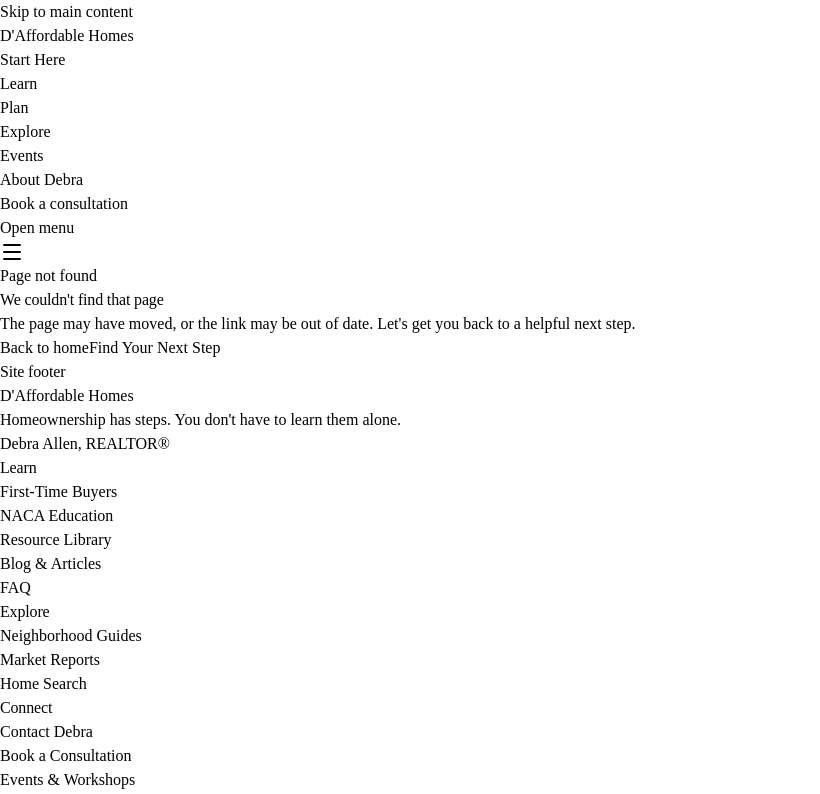
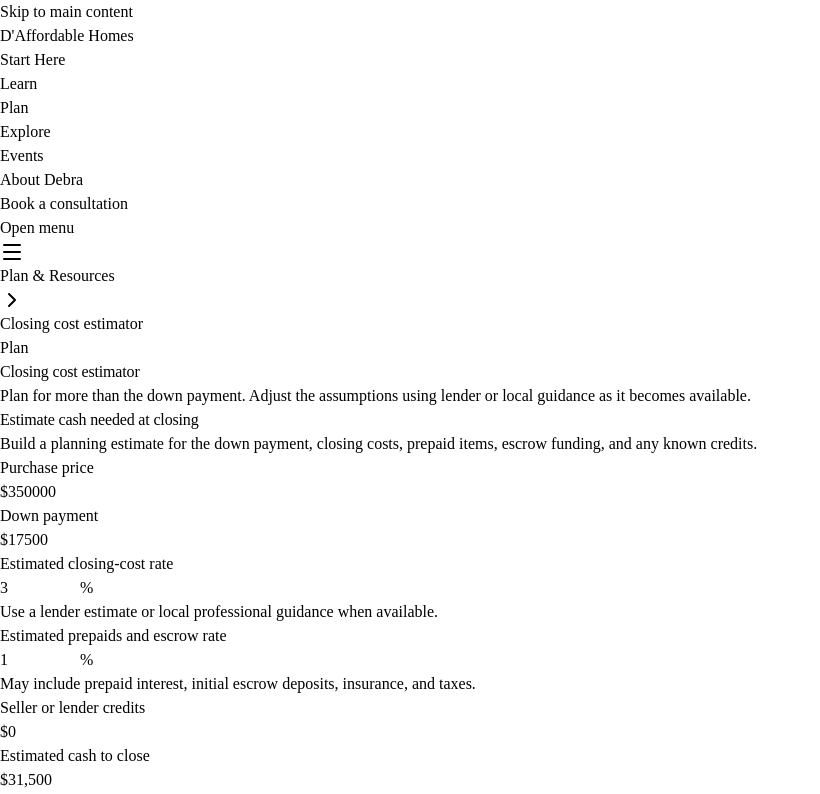
Before and after one commit to ebyron357/DAffordableHomes-Platform, a Next.js app in the folder apps/web/: page /resources/calculators/closing-costs in a window 1280 px wide. Before the commit this address had no page. Shown: the top 794 px of the page, without its empty margins (0-820 px from the left). Built offline with nearby package versions, Linux system fonts and the light colour scheme.

Commit message:
Add closing cost estimator page

```diff
--- /dev/null
+++ b/apps/web/app/resources/calculators/closing-costs/page.tsx
@@ -0,0 +1,29 @@
+import type { Metadata } from "next"
+import { ClosingCostCalculator } from "@/components/calculators/homebuyer-calculators"
+import { PageHeader } from "@/components/page/page-header"
+import { Section } from "@/components/page/section"
+
+export const metadata: Metadata = {
+  title: "Closing Cost Estimator",
+  description:
+    "Estimate cash needed at closing, including the down payment, closing costs, prepaid items, escrow funding, and known credits.",
+}
+
+export default function ClosingCostCalculatorPage() {
+  return (
+    <>
+      <PageHeader
+        eyebrow="Plan"
+        title="Closing cost estimator"
+        description="Plan for more than the down payment. Adjust the assumptions using lender or local guidance as it becomes available."
+        crumbs={[
+          { label: "Plan & Resources", href: "/resources" },
+          { label: "Closing cost estimator" },
+        ]}
+      />
+      <Section>
+        <ClosingCostCalculator />
+      </Section>
+    </>
+  )
+}
```
